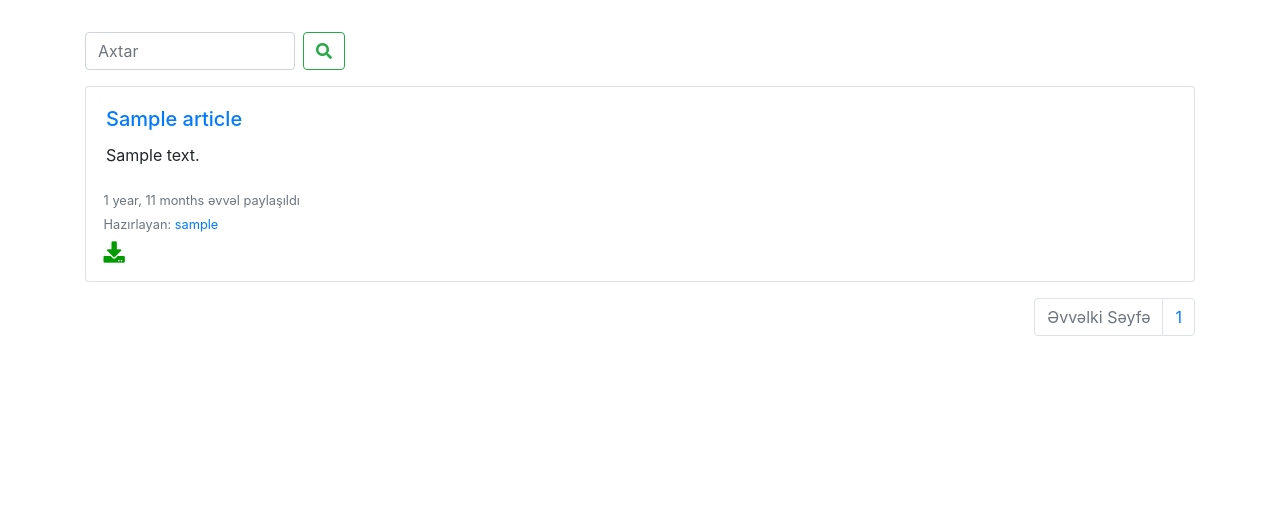
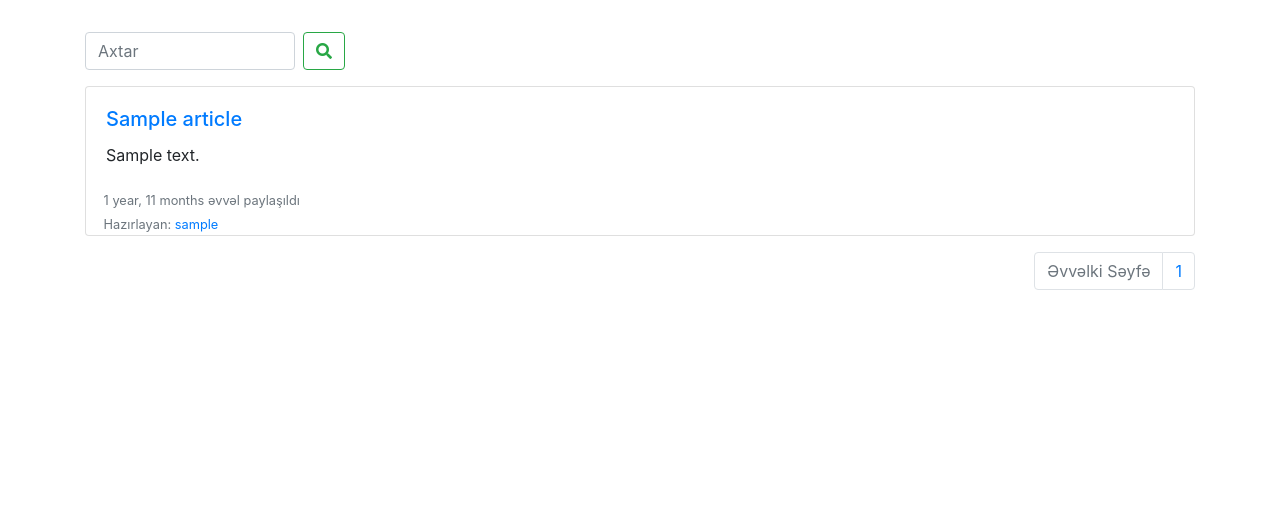
Before and after one commit to Ayxan-z/serbestisler.online, a Django app: page / in a window 1280 px wide. Shown: the part 56-561 px from the top of the page. Run offline with Django 3.2, Linux system fonts and the light colour scheme; tables that the repository leaves empty hold one stand-in row (values such as "Sample post"); some libraries are stand-ins or nearby versions.

Commit message:
delete download button in homepage

```diff
--- a/blog/templates/pages/category.html
+++ b/blog/templates/pages/category.html
@@ -33,7 +33,7 @@
   </div>
   <p class="card-text" style="margin-left: 1.1rem;"><small class="text-muted">{{article.arrangement_date|timesince}} əvvəl paylaşıldı<br>
     Hazırlayan: <a href="{% url 'profile' username=article.author.username %}">{{article.author.username}}</a></small></p>
-    <a href="{{article.files.url}}" style="color:rgb(0, 155, 0); margin-left: 1.1rem; margin-bottom: 1rem; margin-top: 6px;" download><i class="fa fa-download fa-lg"></i></a>
+    <!-- <a href="{{article.files.url}}" style="color:rgb(0, 155, 0); margin-left: 1.1rem; margin-bottom: 1rem; margin-top: 6px;" download><i class="fa fa-download fa-lg"></i></a> -->
 </div>
 {% empty %}
 <p>Fayl yoxdu</p>
--- a/blog/templates/pages/homepage.html
+++ b/blog/templates/pages/homepage.html
@@ -37,7 +37,7 @@
     {{article.arrangement_date|timesince}} əvvəl paylaşıldı<br>
     Hazırlayan: <a href="{% url 'profile' username=article.author.username %}">{{article.author.username}}</a>
   </small></p>
-  <a href="{{article.files.url}}" style="color:rgb(0, 155, 0); margin-left: 1.1rem; margin-bottom: 1rem; margin-top: 6px;" download><i class="fa fa-download fa-lg"></i></a>
+  <!-- <a href="{{article.files.url}}" style="color:rgb(0, 155, 0); margin-left: 1.1rem; margin-bottom: 1rem; margin-top: 6px;" download><i class="fa fa-download fa-lg"></i></a> -->
 </div>
 {% empty %}
 <p>Fayl tapılmadı</p>
```
